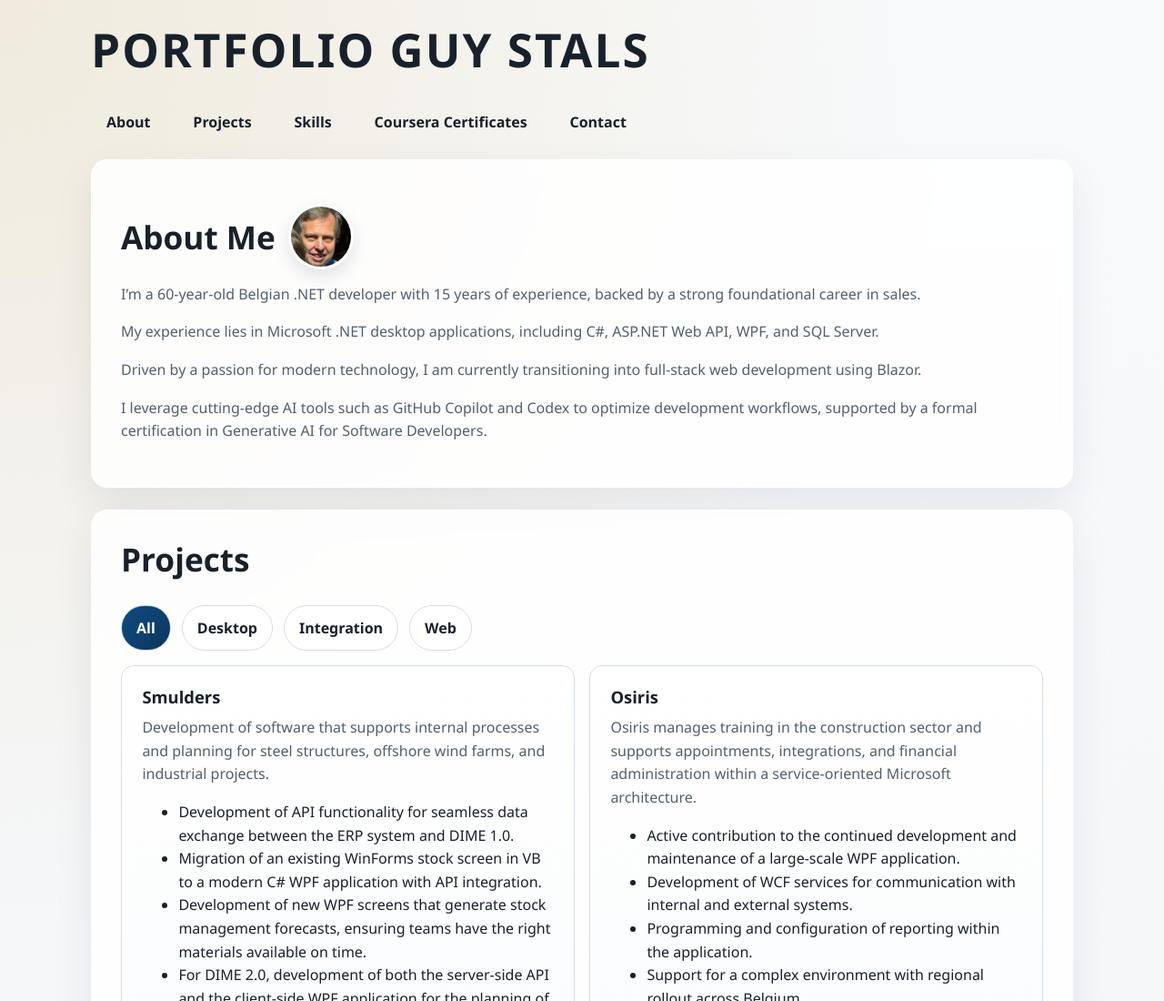
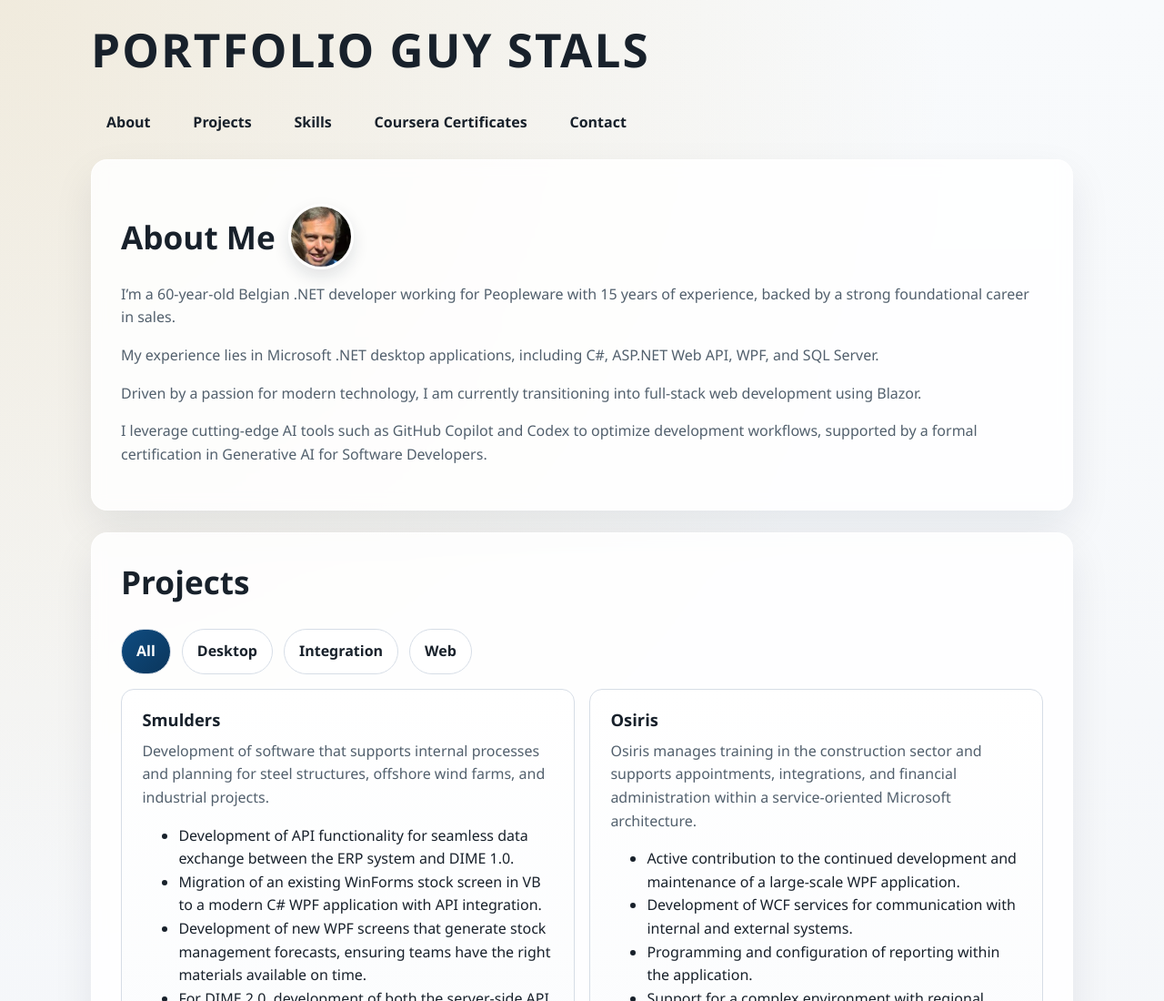
Before and after one commit to guystals/Portfolio, a plain HTML site: page index.html in a window 1280 px wide. Shown: the top 1100 px of the page at 91% size. Drawn offline with Linux system fonts and the light colour scheme.

Commit message:
Add working for peopleware

```diff
--- a/index.html
+++ b/index.html
@@ -36,7 +36,8 @@
                         <img class="about-photo" src="guy-photo.jpg" alt="Portrait of Guy Stals" loading="lazy"
                             width="72" height="72" />
                     </div>
-                    <p>I’m a 60-year-old Belgian .NET developer with 15 years of experience, backed by a strong
+                    <p>I’m a 60-year-old Belgian .NET developer working for Peopleware with 15 years of experience,
+                        backed by a strong
                         foundational
                         career in sales.</p>
                     <p>My experience lies in Microsoft .NET desktop applications, including C#, ASP.NET Web API,
@@ -173,8 +174,8 @@
             <article>
                 <h3>BlazorDemoEventEase</h3>
                 <p>A modern event management system built with Blazor WebAssembly and .NET 10.</p>
-                <p><a href="https://github.com/guystals/BlazorDemoEventEase"
-                        target="_blank" rel="noopener noreferrer">View project on GitHub</a></p>
+                <p><a href="https://github.com/guystals/BlazorDemoEventEase" target="_blank"
+                        rel="noopener noreferrer">View project on GitHub</a></p>
             </article>
         </section>
         <section id="skills">
```
